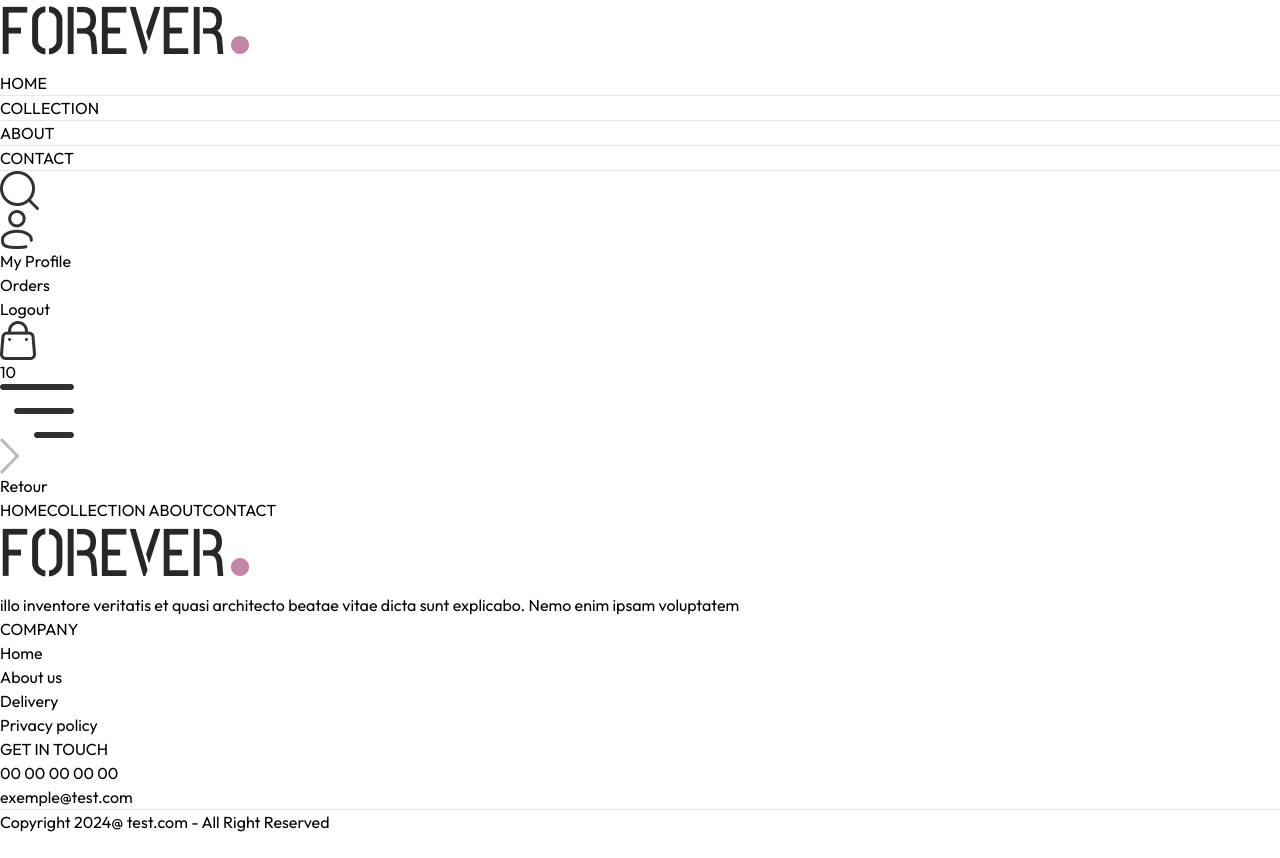
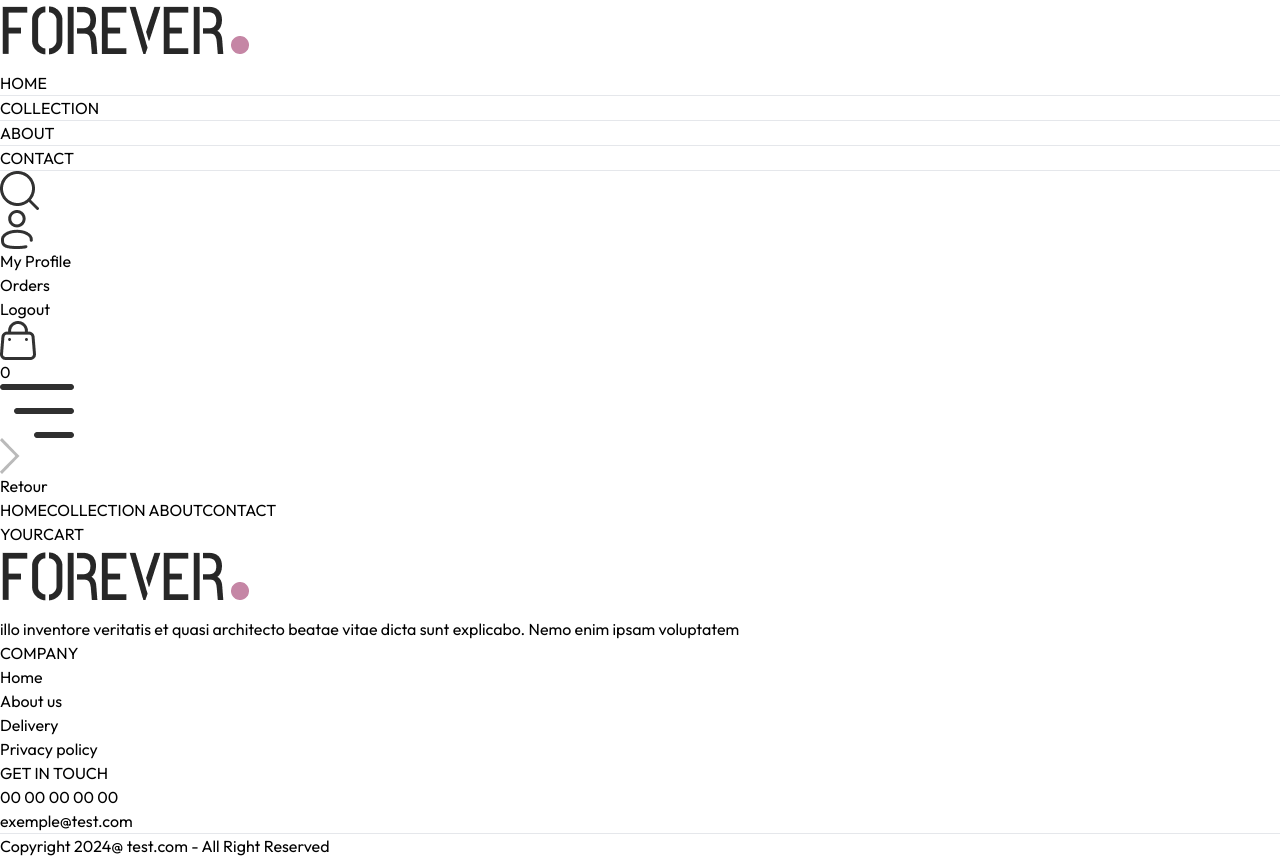
Before and after one commit to MarianneGitCamp/Templatewebsitefromscratch, a React (Vite) app in the folder frontend/: page /cart in a window 1280 px wide. Before the commit the page ends 834 px from the top, so only its background shows below. Built offline with nearby package versions, Linux system fonts and the light colour scheme; a web font is replaced by a local one.

Commit message:
Develop cart by adding a price indicator, selected size display, and a functional icon to remove items from the cart

```diff
--- a/frontend/src/components/Navbar.jsx
+++ b/frontend/src/components/Navbar.jsx
@@ -6,7 +6,7 @@
 const Navbar = () => {
   const [visible,setVisible] = useState(false) // de base pas visible
 
-  const{setShowSearch}= useContext(ShopContext);
+  const{setShowSearch ,getCartCount}= useContext(ShopContext);
   return (
     <div className='flex items-center justify-between py-5  font-medium'>
 
@@ -46,7 +46,7 @@
             <Link to='/cart' className='relative'>
   <img src={assets.cart_icon} className='w-5 min-w-5' alt="cart icon" />
   <p className='absolute right-[-5px] bottom-[-5px] w-4 text-center leading-4 bg-black text-white aspect-square rounded-full text-[8px]'>
-    10
+    {getCartCount()}
   </p>
 </Link>
 <img  onClick={()=>setVisible(true)}src={assets.menu_icon} className='w-5 cursor-pointer sm:hidden' alt=""/>
--- a/frontend/src/context/ShopContext.jsx
+++ b/frontend/src/context/ShopContext.jsx
@@ -1,36 +1,64 @@
 import { createContext, useEffect, useState } from "react";
 import { products } from "../assets/assets";
 export const ShopContext = createContext();
+import { toast } from "react-toastify";
+import "react-toastify/dist/ReactToastify.css";
 
 const ShopContextProvider = (props) => {
   const currency = "$";
   const delivery_fee = 10;
   const [search, setSearch] = useState("");
   const [showSearch, setShowSearch] = useState(true);
-  const[CartItems,setCartItems] =useState({});
+  const [CartItems, setCartItems] = useState({});
 
-const addToCart = async (itemId,size) => {
-    let cartData = structuredClone(CartItems) ;
+  const addToCart = async (itemId, size) => {
+    if (!size) {
+      toast.error("select Product size Please", {
+        className: "bg-red rounded-lg border-gray-800 shadow-lg",
+      });
+      {
+        /* modifier le style plus tard avec un fichier css style  */
+      }
+      return;
+    }
+    let cartData = structuredClone(CartItems);
 
-    if(cartData[itemId]){
-        if (cartData[itemId][size]){
-            cartData[itemId][size] += 1 ;
+    if (cartData[itemId]) {
+      if (cartData[itemId][size]) {
+        cartData[itemId][size] += 1;
+      } else {
+        cartData[itemId][size] = 1;
+      }
+    } else {
+      cartData[itemId] = {};
+      cartData[itemId][size] = 1;
+    }
+    setCartItems(cartData);
+  };
+
+  const getCartCount = () => {
+    let totalCount = 0;
+    for (const items in CartItems) {
+      for ( const item in CartItems[items]) {
+       try {
+          if (CartItems[items][item]>0) {
+            totalCount += CartItems[items][item] ;
+          }
+        } catch (error){
+
         }
-        else{
-            cartData[itemId][size]=1 ;
-        }
+      }
     }
-else {
-    cartData[itemId] = {};
-    cartData[itemId][size] =1;
-}
-setCartItems(cartData);
-}
+    return totalCount;
+  }
 
-useEffect(()=>{
-    console.log(CartItems);
-},[CartItems])
+  const updateQuantity = async (itemId,size,quantity) => {
+    let cartData = structuredClone (CartItems) ;
 
+    cartData [itemId][size]=quantity;
+
+    setCartItems(cartData);
+  }
 
   const value = {
     products,
@@ -41,7 +69,9 @@
     showSearch,
     setShowSearch,
     CartItems,
-    addToCart
+    addToCart,
+    getCartCount,
+    updateQuantity
   };
 
   return (
--- a/frontend/src/pages/Cart.jsx
+++ b/frontend/src/pages/Cart.jsx
@@ -1,11 +1,57 @@
-import React from 'react'
+import React, { useContext, useEffect, useState } from 'react';
+import { ShopContext } from '../context/ShopContext';
+import Title from '../components/Title';
+import { assets } from '../assets/assets';
 
 const Cart = () => {
+  const { products, currency, CartItems,updateQuantity } = useContext(ShopContext);
+  const [cartData, setCartData] = useState([]);
+
+  useEffect(() => {
+    const tempData = [];
+
+    for (const items in CartItems) {
+      for (const item in CartItems[items]) {
+        if (CartItems[items][item] > 0) {
+          tempData.push({
+            _id: items,
+            size: item,
+            quantity: CartItems[items][item],
+          });
+        }
+      }
+    }
+    setCartData(tempData);
+  }, [CartItems]);
+
   return (
-    <div>
+    <div className='border-t pt-14'>
+      <div className='text-2xl mb-3'>
+        <Title text1={'YOUR'} text2={'CART'} />
+      </div>
+      <div>
+        {cartData.map((item, index) => {
+          const productData = products.find((product) => product._id === item._id);
+          return (
+            <div key={index} className='py-4 border-t border-b text-gray-700 grid grid-cols-[4fr_0.5fr_0.5fr] sm:grid-cols-[4fr_2fr_0.5fr] items-center gap-4'>
+              <div className='flex items-start gap-6'>
+                <img className='w-16 sm:w-20' src={productData?.image[0]} alt={productData?.name || 'Product Image'} />
+                <div>
+                  <p className='text-xs sm:text-lg font-medium'>{productData?.name}</p>
+                  <div className='flex items-center gap-5 mt-2'>
+                    <p>{currency}{productData.price}</p>
+                    <p className='px-2 sm:px-3 sm:py-1 border bg-slate-50'>{item.size}</p>
+                  </div>
+                </div>
+              </div>
+              <input className='border max-w-10 sm:max-w-20 px-1 sm:px-2 py-1' type="number" min={1} defaultValue={item.quantity}/>
+              <img onClick={()=>updateQuantity(item._id,item.size,0)} className='w-4 mr-4 sm:w-4 cursor-pointer' src={assets.bin_icon} alt=""/>
+            </div>
+          );
+        })}
+      </div>
+    </div>
+  );
+};
 
-    </div>
-  )
-}
-
-export default Cart
+export default Cart;
```
